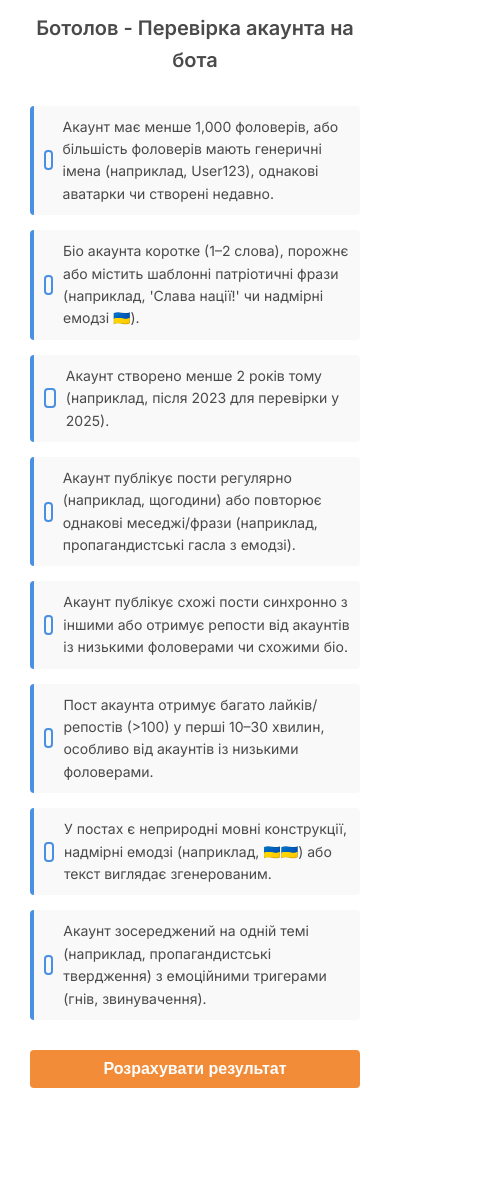
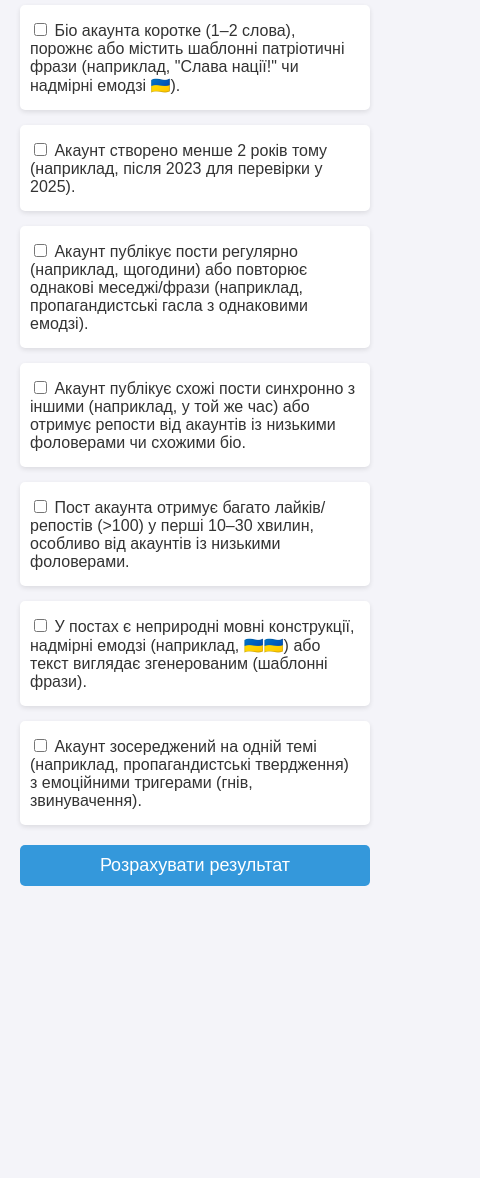
Before and after one commit to elizagerz-jpg/botolov--heckbox_test, a plain HTML site: page index.html in a window 390 px wide. Shown: the part 271-1449 px from the top of the page, 480 px wide, since content can reach past the window. After the commit the page ends 1217 px from the top, so only its background shows below. Drawn offline with Linux system fonts and the light colour scheme.

Commit message:
Update index.html

```diff
--- a/index.html
+++ b/index.html
@@ -4,153 +4,70 @@
     <meta charset="UTF-8">
     <meta name="viewport" content="width=device-width, initial-scale=1.0">
     <title>Ботолов - Тест на виявлення ботів</title>
-    <link href="https://fonts.googleapis.com/css2?family=Inter:wght@400;600&display=swap" rel="stylesheet">
     <style>
-        * {
-            box-sizing: border-box;
-            margin: 0;
-            padding: 0;
-        }
         body {
-            font-family: 'Inter', sans-serif;
-            max-width: 700px;
-            margin: 40px auto;
+            font-family: Arial, sans-serif;
+            max-width: 600px;
+            margin: 20px auto;
             padding: 20px;
-            background-color: #FFFFFF;
-            color: #4A4A4A;
-            line-height: 1.6;
-        }
-        .logo {
-            text-align: center;
-            margin-bottom: 20px;
-        }
-        .logo img {
-            max-width: 450px;
-            height: auto;
+            background-color: #f4f4f9;
+            color: #333;
         }
         h1 {
-            font-size: 24px;
-            font-weight: 600;
-            color: #4A4A4A;
             text-align: center;
-            margin-bottom: 30px;
+            color: #2c3e50;
         }
         .question {
             margin: 15px 0;
-            padding: 15px;
-            background-color: #F9F9F9;
-            border-left: 4px solid #4A90E2;
-            border-radius: 4px;
-            transition: background-color 0.3s;
-        }
-        .question:hover {
-            background-color: #F0F4F8;
+            padding: 10px;
+            background-color: #fff;
+            border-radius: 5px;
+            box-shadow: 0 2px 5px rgba(0,0,0,0.1);
         }
         label {
-            display: flex;
-            align-items: center;
+            display: block;
+            margin: 5px 0;
             font-size: 16px;
-            cursor: pointer;
-        }
-        input[type="checkbox"] {
-            appearance: none;
-            width: 20px;
-            height: 20px;
-            border: 2px solid #4A90E2;
-            border-radius: 4px;
-            margin-right: 10px;
-            cursor: pointer;
-            position: relative;
-        }
-        input[type="checkbox"]:checked {
-            background-color: #4A90E2;
-        }
-        input[type="checkbox"]:checked::after {
-            content: '✔';
-            color: #FFFFFF;
-            position: absolute;
-            top: 50%;
-            left: 50%;
-            transform: translate(-50%, -50%);
-            font-size: 14px;
         }
         button {
             display: block;
             width: 100%;
-            padding: 12px;
-            margin: 30px 0;
-            background-color: #F28C38;
-            color: #FFFFFF;
+            padding: 10px;
+            margin: 20px 0;
+            background-color: #3498db;
+            color: #fff;
             border: none;
-            border-radius: 4px;
+            border-radius: 5px;
             font-size: 18px;
-            font-weight: 600;
             cursor: pointer;
-            transition: background-color 0.3s;
         }
         button:hover {
-            background-color: #E07B30;
+            background-color: #2980b9;
         }
         #result {
             margin-top: 20px;
             padding: 15px;
-            border-radius: 4px;
-            opacity: 0;
-            transition: opacity 0.3s ease-in-out;
+            border-radius: 5px;
+            display: none;
         }
-        #result.show {
-            opacity: 1;
-        }
-        .high {
-            background-color: #e74c3c;
-            color: #FFFFFF;
-        }
-        .medium {
-            background-color: #f1c40f;
-            color: #4A4A4A;
-        }
-        .low {
-            background-color: #2ecc71;
-            color: #FFFFFF;
-        }
-        @media (max-width: 600px) {
-            body {
-                margin: 20px;
-                padding: 10px;
-            }
-            h1 {
-                font-size: 20px;
-            }
-            .question {
-                padding: 10px;
-            }
-            label {
-                font-size: 14px;
-            }
-            button {
-                font-size: 16px;
-                padding: 10px;
-            }
-        }
+        .high { background-color: #e74c3c; color: #fff; }
+        .medium { background-color: #f1c40f; color: #333; }
+        .low { background-color: #2ecc71; color: #fff; }
     </style>
 </head>
 <body>
-    <!-- Логотип із папки images -->
-    <div class="logo">
-        <img src="images/logo.png" alt="Botolov Logo">
-    </div>
     <h1>Ботолов - Перевірка акаунта на бота</h1>
     <form id="botTestForm">
         <div class="question">
             <label>
                 <input type="checkbox" name="q1">
-                Акаунт має менше 1,000 фоловерів, або більшість фоловерів мають генеричні імена (наприклад, User123), однакові аватарки чи створені недавно.
+                Акаунт має менше 1,000 фоловерів, або більшість фоловерів мають генеричні імена (наприклад, User123), однакові аватарки чи створені недавно (в один період).
             </label>
         </div>
         <div class="question">
             <label>
                 <input type="checkbox" name="q2">
-                Біо акаунта коротке (1–2 слова), порожнє або містить шаблонні патріотичні фрази (наприклад, 'Слава нації!' чи надмірні емодзі 🇺🇦).
+                Біо акаунта коротке (1–2 слова), порожнє або містить шаблонні патріотичні фрази (наприклад, "Слава нації!" чи надмірні емодзі 🇺🇦).
             </label>
         </div>
         <div class="question">
@@ -162,13 +79,13 @@
         <div class="question">
             <label>
                 <input type="checkbox" name="q4">
-                Акаунт публікує пости регулярно (наприклад, щогодини) або повторює однакові меседжі/фрази (наприклад, пропагандистські гасла з емодзі).
+                Акаунт публікує пости регулярно (наприклад, щогодини) або повторює однакові меседжі/фрази (наприклад, пропагандистські гасла з однаковими емодзі).
             </label>
         </div>
         <div class="question">
             <label>
                 <input type="checkbox" name="q5">
-                Акаунт публікує схожі пости синхронно з іншими або отримує репости від акаунтів із низькими фоловерами чи схожими біо.
+                Акаунт публікує схожі пости синхронно з іншими (наприклад, у той же час) або отримує репости від акаунтів із низькими фоловерами чи схожими біо.
             </label>
         </div>
         <div class="question">
@@ -180,7 +97,7 @@
         <div class="question">
             <label>
                 <input type="checkbox" name="q7">
-                У постах є неприродні мовні конструкції, надмірні емодзі (наприклад, 🇺🇦🇺🇦) або текст виглядає згенерованим.
+                У постах є неприродні мовні конструкції, надмірні емодзі (наприклад, 🇺🇦🇺🇦) або текст виглядає згенерованим (шаблонні фрази).
             </label>
         </div>
         <div class="question">
@@ -199,7 +116,6 @@
             const checkboxes = form.querySelectorAll('input[type="checkbox"]');
             let score = 0;
 
-            // Підраховуємо кількість вибраних чекбоксів
             checkboxes.forEach(checkbox => {
                 if (checkbox.checked) {
                     score++;
@@ -207,17 +123,12 @@
             });
 
             const resultDiv = document.getElementById('result');
-            // Очищаємо попередні класи стилів
-            resultDiv.className = ''; // Видаляємо всі класи
             resultDiv.style.display = 'block';
-            resultDiv.classList.add('show');
-
             let message = '';
             let className = '';
 
-            // Визначаємо результат на основі оцінки
             if (score >= 5) {
-                message = `Висока ймовірність бота (${score}/8 балів). Акаунт має багато ознак автоматизації, координації або пропаганди. Рекомендуємо перевірити пости через ZeroGPT або Botometer.`;
+                message = `Висока ймовірність бота (${score}/8 балів). Акаунт має багато ознак автоматизації, координації або пропаганди. Рекомендуємо перевірити пости через інструменти типу ZeroGPT або Botometer.`;
                 className = 'high';
             } else if (score >= 3) {
                 message = `Середня ймовірність бота (${score}/8 балів). Акаунт має підозрілі ознаки, але може бути частково органічним. Перевірте фоловерів і взаємодії.`;
@@ -227,9 +138,8 @@
                 className = 'low';
             }
 
-            // Оновлюємо текст і клас результату
             resultDiv.textContent = message;
-            resultDiv.classList.add(className);
+            resultDiv.className = className;
         }
     </script>
 </body>
```
